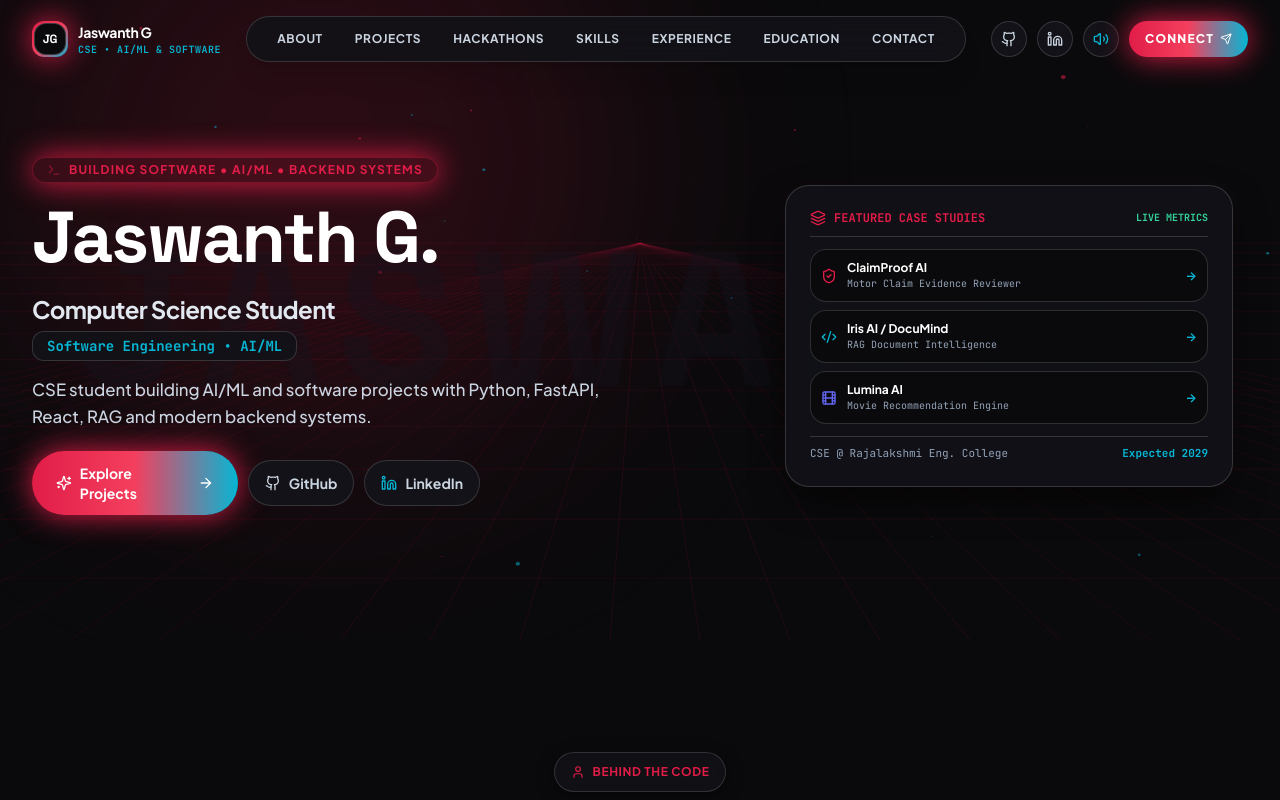
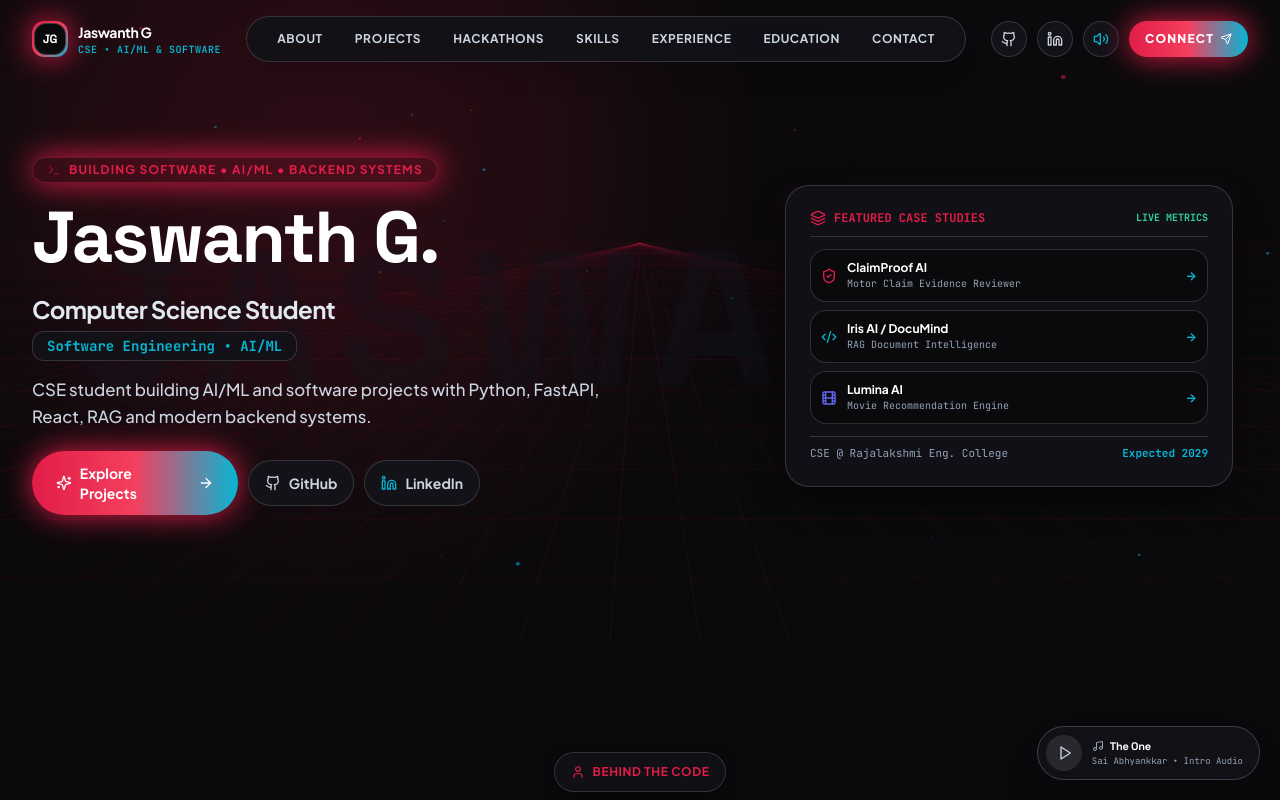
Before and after one commit to JaswanthG-10/Jaswanth-portfolio, a React (Vite) app: page / in a window 1280 px wide. Shown: the top 800 px of the page. Built offline with nearby package versions, Linux system fonts and the light colour scheme.

Commit message:
feat: add intro song background player for 'The One' by Sai Abhyankkar

```diff
--- a/src/App.jsx
+++ b/src/App.jsx
@@ -1,5 +1,6 @@
 import React from 'react';
 import { BackgroundParticles } from './components/BackgroundParticles';
+import { BackgroundMusicPlayer } from './components/BackgroundMusicPlayer';
 import { Navbar } from './components/Navbar';
 import { Hero } from './components/Hero';
 import { About } from './components/About';
@@ -18,10 +19,13 @@ export default function App() {
       {/* Background Particles */}
       <BackgroundParticles />
 
+      {/* Intro Background Music Player: "The One" by Sai Abhyankkar */}
+      <BackgroundMusicPlayer />
+
       {/* Floating Cinematic Navbar */}
       <Navbar />
 
-      {/* Main Portfolio Layout: Hero -> About -> Projects -> Hackathons -> Skills -> Experience -> Education -> Contact */}
+      {/* Main Portfolio Layout */}
       <main className="relative z-10 space-y-4 w-full max-w-full overflow-hidden">
         <Hero />
         <About />
--- /dev/null
+++ b/src/components/BackgroundMusicPlayer.jsx
@@ -0,0 +1,154 @@
+import React, { useEffect, useRef, useState } from 'react';
+import { Volume2, VolumeX, Music, Play, Pause } from 'lucide-react';
+
+export const BackgroundMusicPlayer = () => {
+  const [isPlaying, setIsPlaying] = useState(false);
+  const [isMuted, setIsMuted] = useState(false);
+  const [playerReady, setPlayerReady] = useState(false);
+  const playerRef = useRef(null);
+  const containerRef = useRef(null);
+
+  useEffect(() => {
+    // Load YouTube IFrame API script dynamically
+    if (!window.YT) {
+      const tag = document.createElement('script');
+      tag.src = 'https://www.youtube.com/iframe_api';
+      const firstScriptTag = document.getElementsByTagName('script')[0];
+      firstScriptTag.parentNode.insertBefore(tag, firstScriptTag);
+    }
+
+    const initPlayer = () => {
+      if (playerRef.current) return;
+
+      playerRef.current = new window.YT.Player('yt-bg-player', {
+        videoId: 'lSqDKNeoGcs', // "The One" by Sai Abhyankkar
+        playerVars: {
+          autoplay: 0,
+          controls: 0,
+          disablekb: 1,
+          fs: 0,
+          loop: 1,
+          playlist: 'lSqDKNeoGcs',
+          modestbranding: 1,
+          rel: 0,
+          showinfo: 0,
+        },
+        events: {
+          onReady: (event) => {
+            setPlayerReady(true);
+            event.target.setVolume(50);
+          },
+          onStateChange: (event) => {
+            if (event.data === window.YT.PlayerState.PLAYING) {
+              setIsPlaying(true);
+            } else if (
+              event.data === window.YT.PlayerState.PAUSED ||
+              event.data === window.YT.PlayerState.ENDED
+            ) {
+              setIsPlaying(false);
+            }
+          },
+        },
+      });
+    };
+
+    if (window.YT && window.YT.Player) {
+      initPlayer();
+    } else {
+      window.onYouTubeIframeAPIReady = initPlayer;
+    }
+
+    // First user interaction auto-start listener
+    const handleFirstInteraction = () => {
+      if (playerRef.current && typeof playerRef.current.playVideo === 'function') {
+        // Only start if not already played
+      }
+    };
+    window.addEventListener('click', handleFirstInteraction, { once: true });
+
+    return () => {
+      window.removeEventListener('click', handleFirstInteraction);
+    };
+  }, []);
+
+  const togglePlay = (e) => {
+    if (e) e.stopPropagation();
+    if (!playerRef.current || typeof playerRef.current.playVideo !== 'function') return;
+
+    if (isPlaying) {
+      playerRef.current.pauseVideo();
+      setIsPlaying(false);
+    } else {
+      playerRef.current.playVideo();
+      setIsPlaying(true);
+    }
+  };
+
+  const toggleMute = (e) => {
+    if (e) e.stopPropagation();
+    if (!playerRef.current || typeof playerRef.current.mute !== 'function') return;
+
+    if (isMuted) {
+      playerRef.current.unMute();
+      setIsMuted(false);
+    } else {
+      playerRef.current.mute();
+      setIsMuted(true);
+    }
+  };
+
+  return (
+    <>
+      {/* Hidden YouTube IFrame */}
+      <div className="hidden" aria-hidden="true">
+        <div id="yt-bg-player" />
+      </div>
+
+      {/* Floating Music Track Badge & Control */}
+      <div
+        ref={containerRef}
+        className="fixed bottom-5 right-5 z-40 flex items-center gap-2.5 p-2 pr-4 rounded-full bg-[#121218]/90 border border-white/20 shadow-2xl backdrop-blur-md transition-all duration-300 hover:border-[#E11D48]/50"
+      >
+        <button
+          onClick={togglePlay}
+          className={`w-9 h-9 rounded-full flex items-center justify-center transition-all cursor-pointer ${
+            isPlaying
+              ? 'bg-gradient-to-r from-[#E11D48] to-[#06B6D4] text-white shadow-cinematic-red'
+              : 'bg-white/10 text-slate-300 hover:bg-white/20'
+          }`}
+          aria-label={isPlaying ? 'Pause Intro Song' : 'Play Intro Song'}
+          title={isPlaying ? 'Pause Intro Song' : 'Play "The One" by Sai Abhyankkar'}
+        >
+          {isPlaying ? <Pause className="w-4 h-4" /> : <Play className="w-4 h-4 ml-0.5" />}
+        </button>
+
+        <div className="flex flex-col text-left cursor-pointer" onClick={togglePlay}>
+          <div className="flex items-center gap-1.5 text-[11px] font-extrabold text-white tracking-tight hero-heading">
+            <Music className={`w-3 h-3 ${isPlaying ? 'text-[#06B6D4] animate-pulse' : 'text-slate-400'}`} />
+            <span>The One</span>
+            {isPlaying && (
+              <span className="flex items-center gap-0.5 ml-1">
+                <span className="w-0.5 h-2.5 bg-[#E11D48] animate-bounce" style={{ animationDelay: '0ms' }} />
+                <span className="w-0.5 h-3.5 bg-[#06B6D4] animate-bounce" style={{ animationDelay: '150ms' }} />
+                <span className="w-0.5 h-2 bg-[#F43F5E] animate-bounce" style={{ animationDelay: '300ms' }} />
+              </span>
+            )}
+          </div>
+          <span className="text-[9px] font-mono text-slate-400">
+            Sai Abhyankkar • Intro Audio
+          </span>
+        </div>
+
+        {isPlaying && (
+          <button
+            onClick={toggleMute}
+            className="p-1 rounded-full text-slate-400 hover:text-white transition-colors cursor-pointer ml-1"
+            title={isMuted ? 'Unmute Audio' : 'Mute Audio'}
+          >
+            {isMuted ? <VolumeX className="w-3.5 h-3.5 text-[#E11D48]" /> : <Volume2 className="w-3.5 h-3.5 text-[#06B6D4]" />}
+          </button>
+        )}
+      </div>
+    </>
+  );
+};
```
